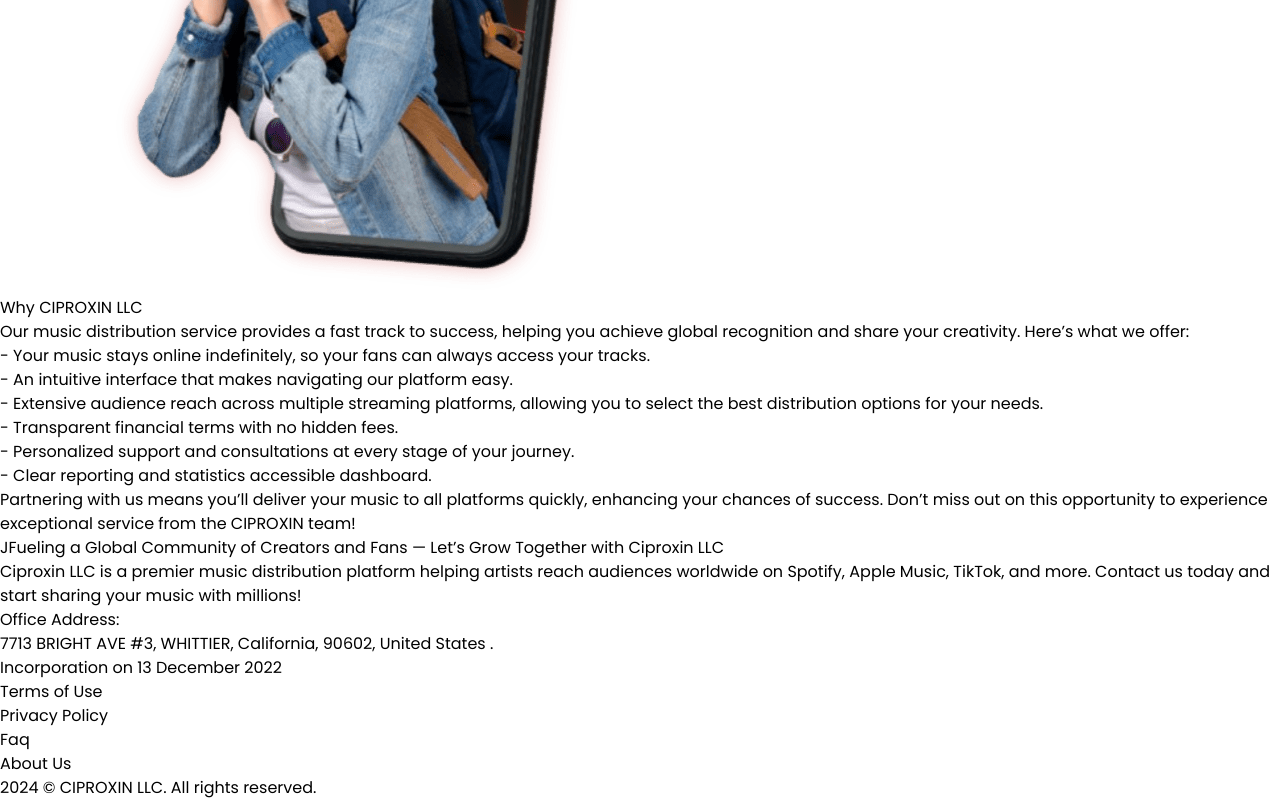
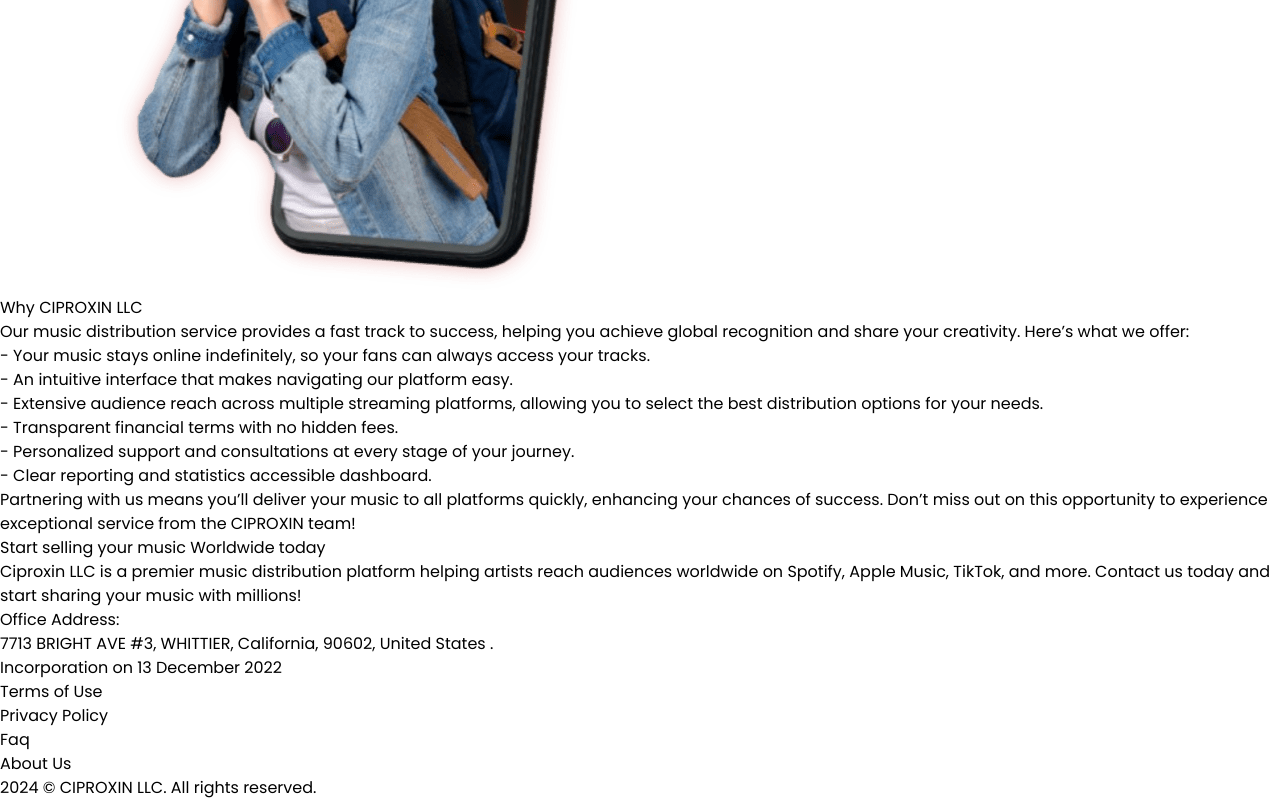
Before and after one commit to muhaiminultasin/CIPROXIN-LLC, a React (Vite) app: page / in a window 1280 px wide. Shown: the part 4063-4863 px from the top of the page. Built offline with nearby package versions, Linux system fonts and the light colour scheme.

Commit message:
rederect path

```diff
--- a/src/Components/Home/HomeCompomemts/SingUpBlock.jsx
+++ b/src/Components/Home/HomeCompomemts/SingUpBlock.jsx
@@ -5,7 +5,7 @@ function SingUpBlock() {
   return (
     <section className='bg-[url(/PBImage/equipment.jpg)] bg-center  bg-no-repeat px-[20px] md:px-[70px] lg:px-[140px] py-[100px] opacity-100'>
       <div>
-        <Title titleClass={"text-[25px] md:text-[40px] text-white md:text-center max-w-[700px"} subtitleClass={"text-white"} title={"JFueling a Global Community of Creators and Fans — Let’s Grow Together with Ciproxin LLC"} subtitle={"Ciproxin LLC is a premier music distribution platform helping artists reach audiences worldwide on Spotify, Apple Music, TikTok, and more. Contact us today and start sharing your music with millions!"}/>
+        <Title titleClass={"text-[25px] md:text-[40px] text-white md:text-center max-w-[700px"} subtitleClass={"text-white"} title={"Start selling your music Worldwide today"} subtitle={"Ciproxin LLC is a premier music distribution platform helping artists reach audiences worldwide on Spotify, Apple Music, TikTok, and more. Contact us today and start sharing your music with millions!"}/>
       </div>
 
       {/* <div className="flex flex-col md:flex-row md:gap-5 justify-center ">
```
Also changed, not shown: public/PBImage/vercel.json (added).
